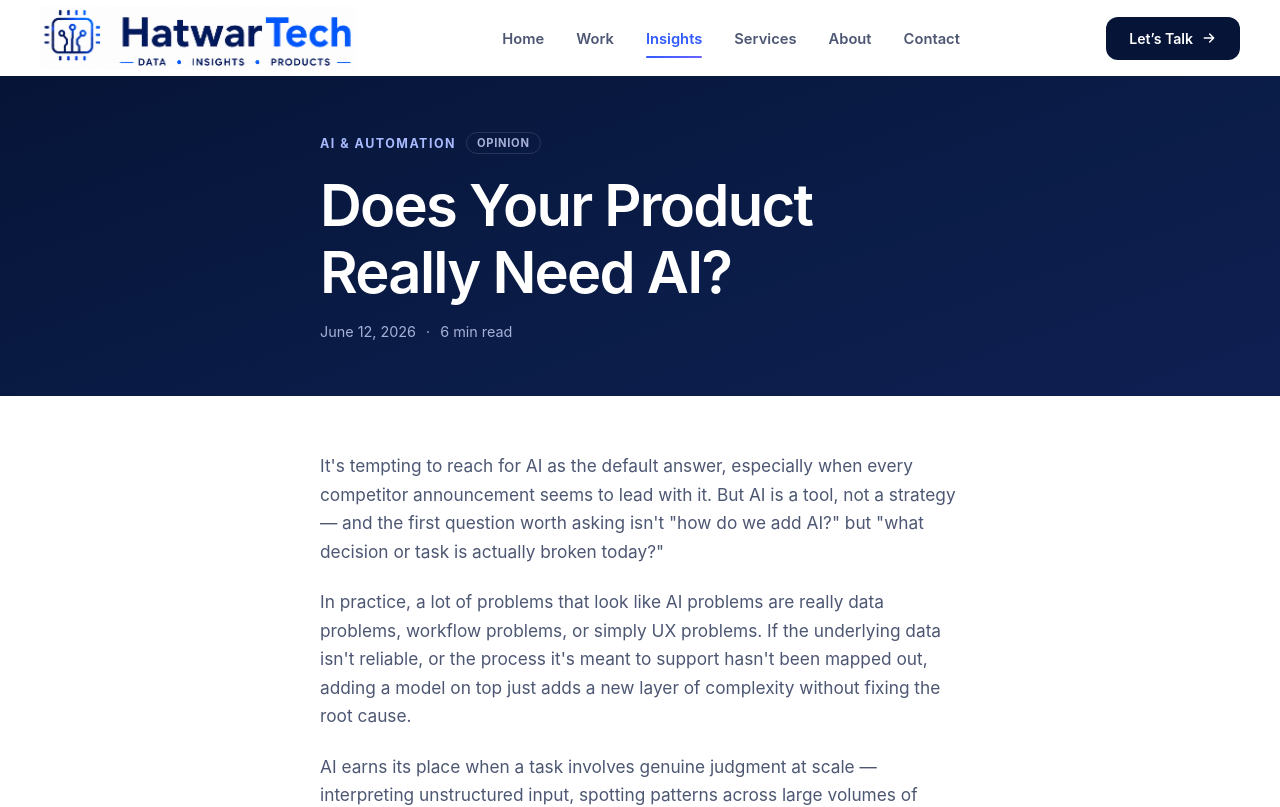
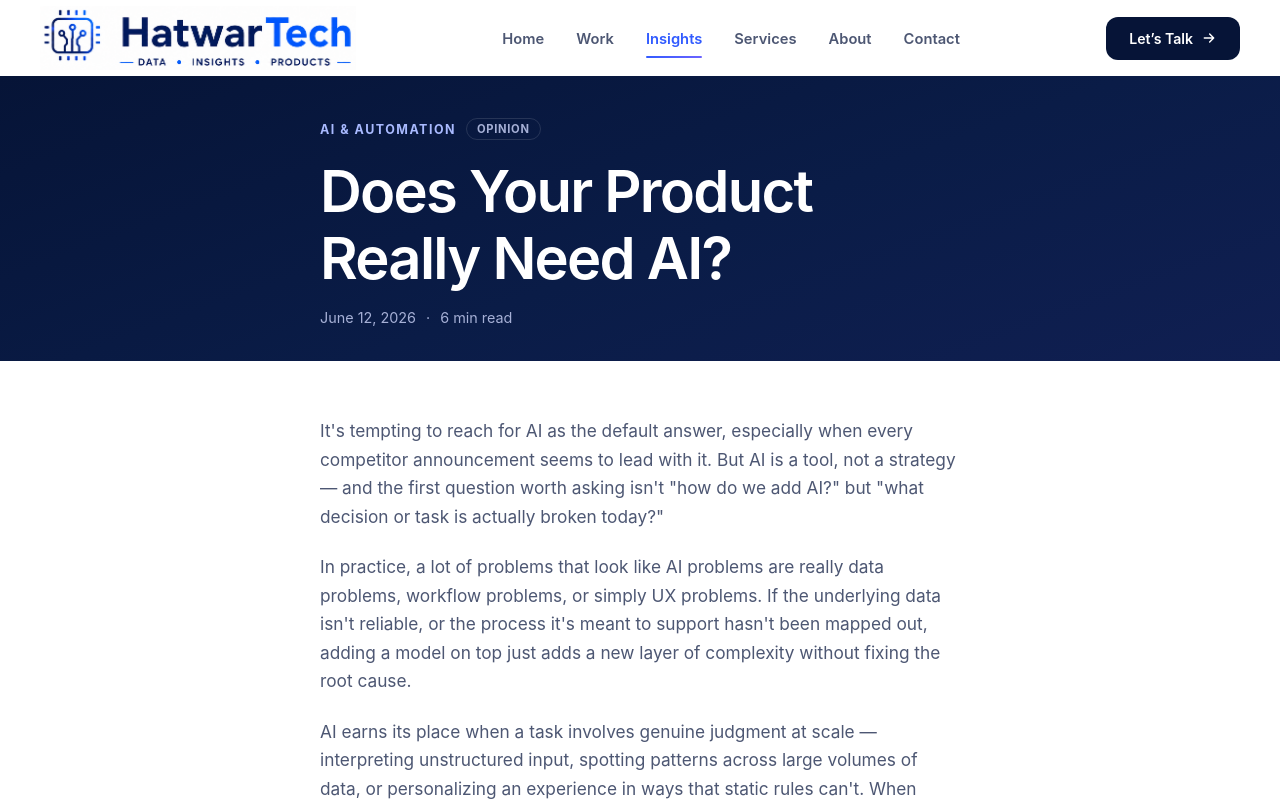
Before and after one commit to mdhatwar07/HatwarTech, a React (Vite) app: page /insights/does-your-product-really-need-ai in a window 1280 px wide. Shown: the top 807 px of the page. Built offline with nearby package versions, Linux system fonts and the light colour scheme.

Commit message:
Align hero top/bottom spacing on all secondary pages to match Home
PageHero (Services/Work/Insights/About/Contact) and the insight detail
hero now use the same padding-top/bottom (42px/35px) as Home's hero,
so content starts at the exact same pixel position on every page.

```diff
--- a/src/components/ui/PageHero.module.css
+++ b/src/components/ui/PageHero.module.css
@@ -1,8 +1,8 @@
 .hero {
   position: relative;
   background: var(--gradient-hero);
-  padding-top: 40px;
-  padding-bottom: 40px;
+  padding-top: 42px;
+  padding-bottom: 35px;
   overflow: hidden;
 }
 
--- a/src/pages/InsightDetail.module.css
+++ b/src/pages/InsightDetail.module.css
@@ -1,7 +1,7 @@
 .hero {
   background: var(--gradient-hero);
-  padding-top: 56px;
-  padding-bottom: 56px;
+  padding-top: 42px;
+  padding-bottom: 35px;
 }
 
 .heroInner {
```
